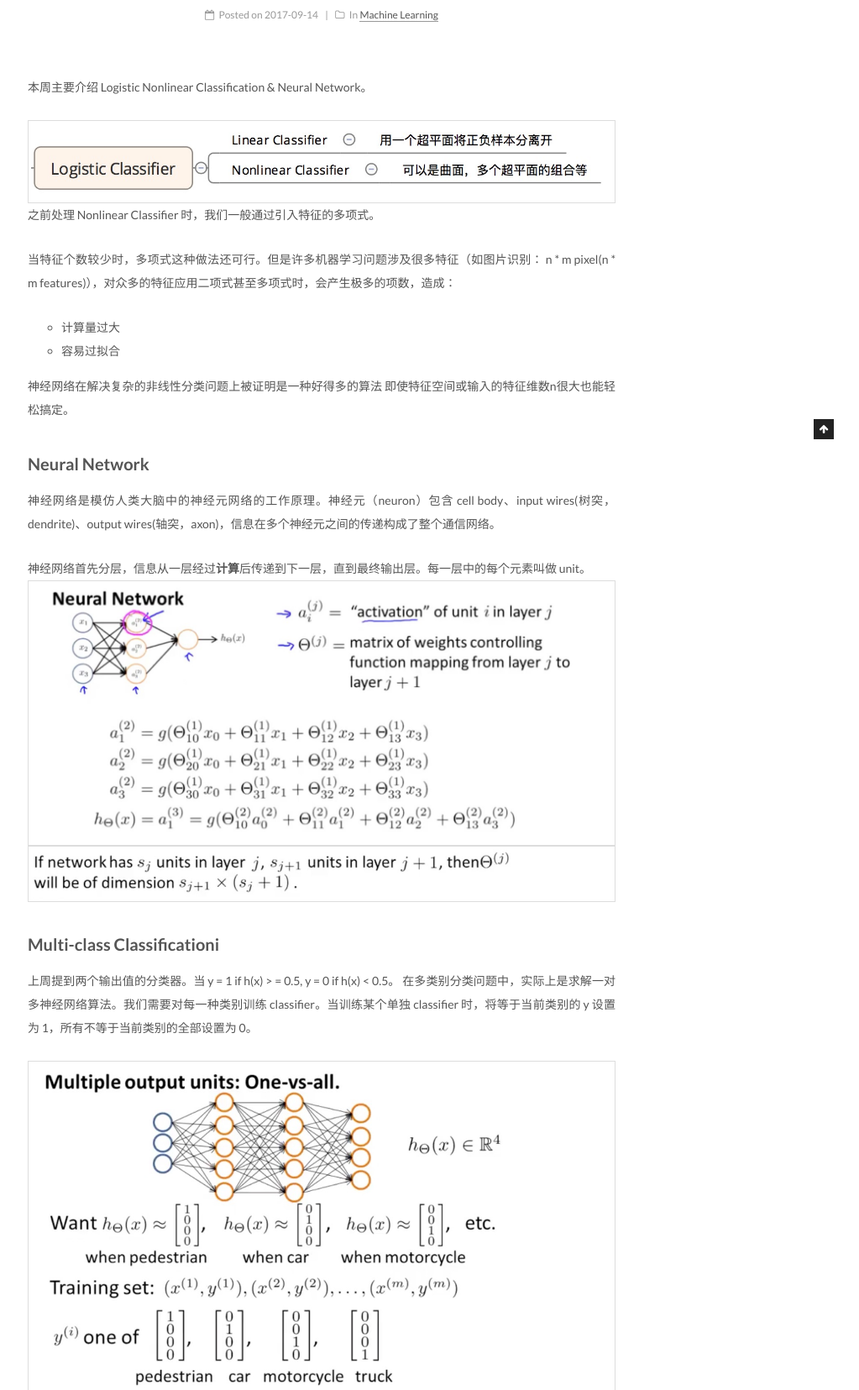
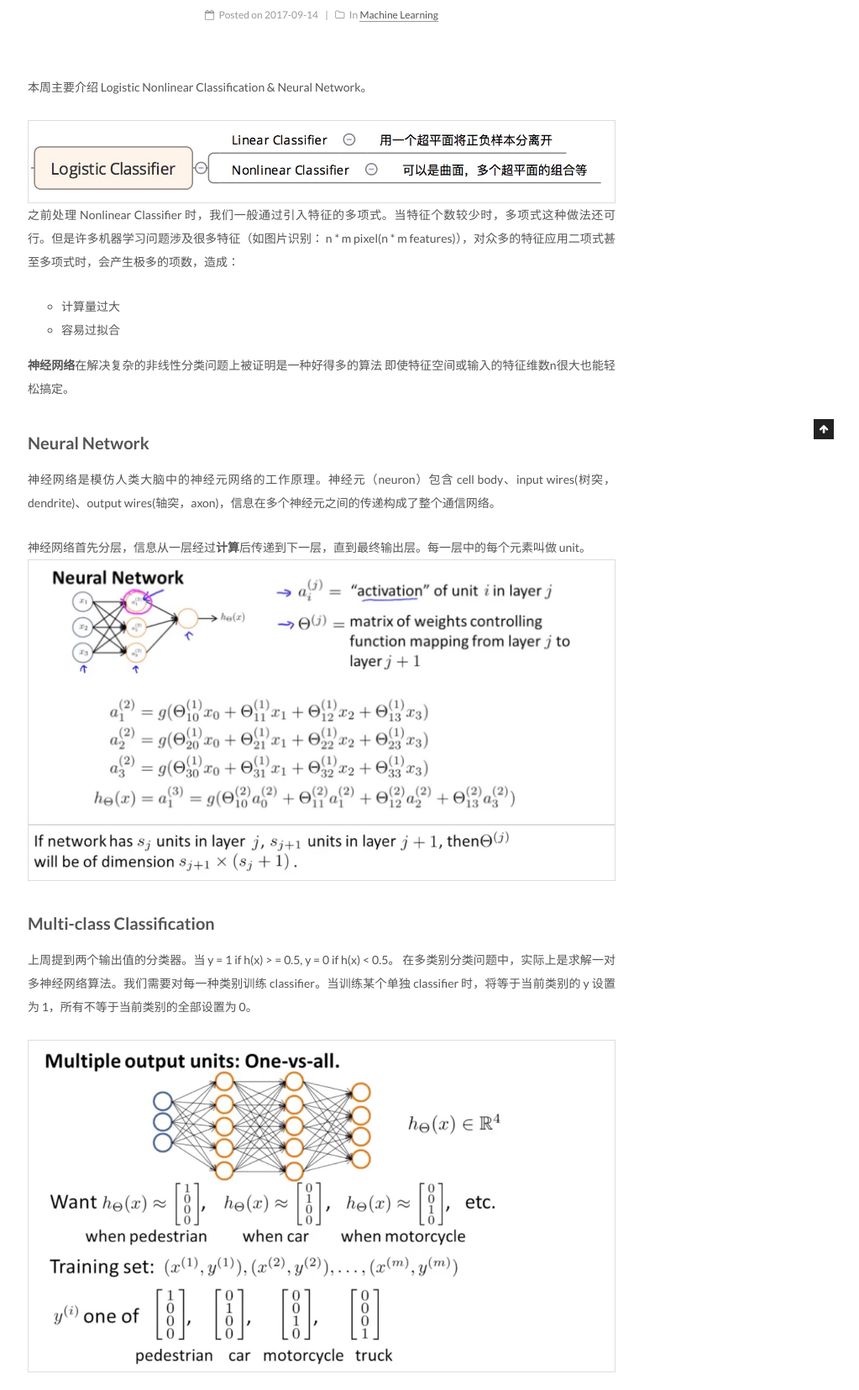
Before and after one commit to qimiguang/qimiguang.github.io, a Jekyll site: the page built from _posts/2017-09-14-Machine_Learning-Neural-Networks.md, in a window 1280 px wide, cut to the strip 477-2132 px from the top of the page. Shown: the whole strip at 84% size, without its empty margins (257-1280 px from the left). Built offline with Jekyll 4.4.1, drawn with Linux system fonts in a browser that asks for light colours.

Commit message:
write neural network post

```diff
--- a/_posts/2017-09-14-Machine_Learning-Neural-Networks.md
+++ b/_posts/2017-09-14-Machine_Learning-Neural-Networks.md
@@ -11,13 +11,11 @@
 本周主要介绍 Logistic Nonlinear Classification & Neural Network。
 
 ![](/assets/images/ml/week4-logistic-classifier.jpeg)
-之前处理 Nonlinear Classifier 时，我们一般通过引入特征的多项式。
-
-当特征个数较少时，多项式这种做法还可行。但是许多机器学习问题涉及很多特征（如图片识别： n * m pixel(n * m features)），对众多的特征应用二项式甚至多项式时，会产生极多的项数，造成：
+之前处理 Nonlinear Classifier 时，我们一般通过引入特征的多项式。当特征个数较少时，多项式这种做法还可行。但是许多机器学习问题涉及很多特征（如图片识别： n * m pixel(n * m features)），对众多的特征应用二项式甚至多项式时，会产生极多的项数，造成：
 - 计算量过大
 - 容易过拟合
 
-神经网络在解决复杂的非线性分类问题上被证明是一种好得多的算法 即使特征空间或输入的特征维数n很大也能轻松搞定。
+**神经网络**在解决复杂的非线性分类问题上被证明是一种好得多的算法 即使特征空间或输入的特征维数n很大也能轻松搞定。
 
 ## Neural Network
 神经网络是模仿人类大脑中的神经元网络的工作原理。神经元（neuron）包含 cell body、input wires(树突，dendrite)、output wires(轴突，axon)，信息在多个神经元之间的传递构成了整个通信网络。
@@ -27,7 +25,7 @@
 ![](/assets/images/ml/week4-Q.jpeg)
 
 
-## Multi-class Classificationi
+## Multi-class Classification
 上周提到两个输出值的分类器。当 y = 1 if h(x) > = 0.5, y = 0 if h(x) < 0.5。
 在多类别分类问题中，实际上是求解一对多神经网络算法。我们需要对每一种类别训练 classifier。当训练某个单独 classifier 时，将等于当前类别的 y 设置为 1，所有不等于当前类别的全部设置为 0。
 
```
